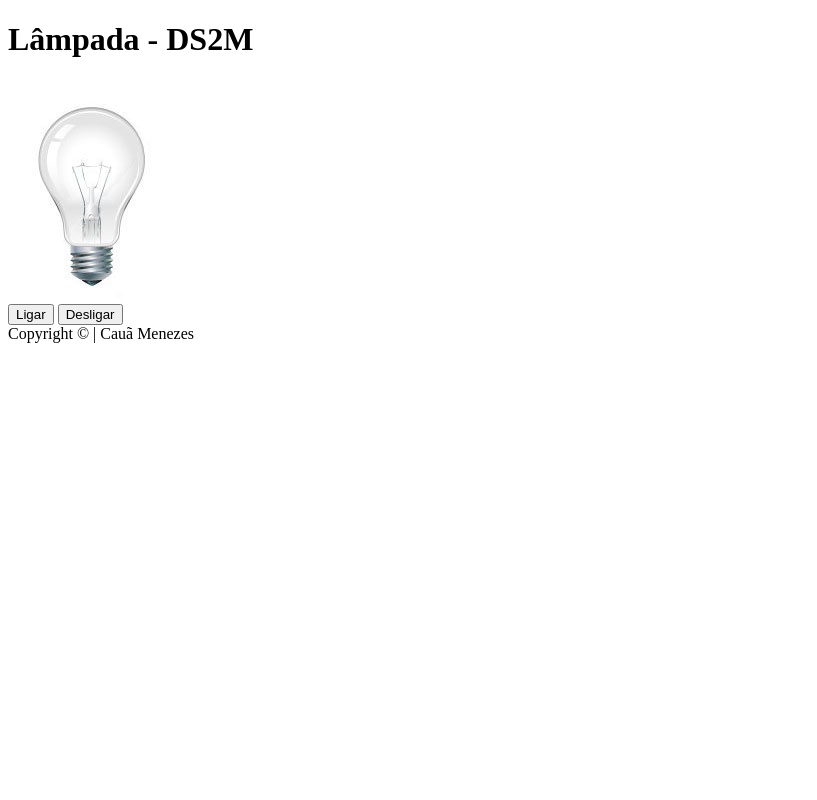
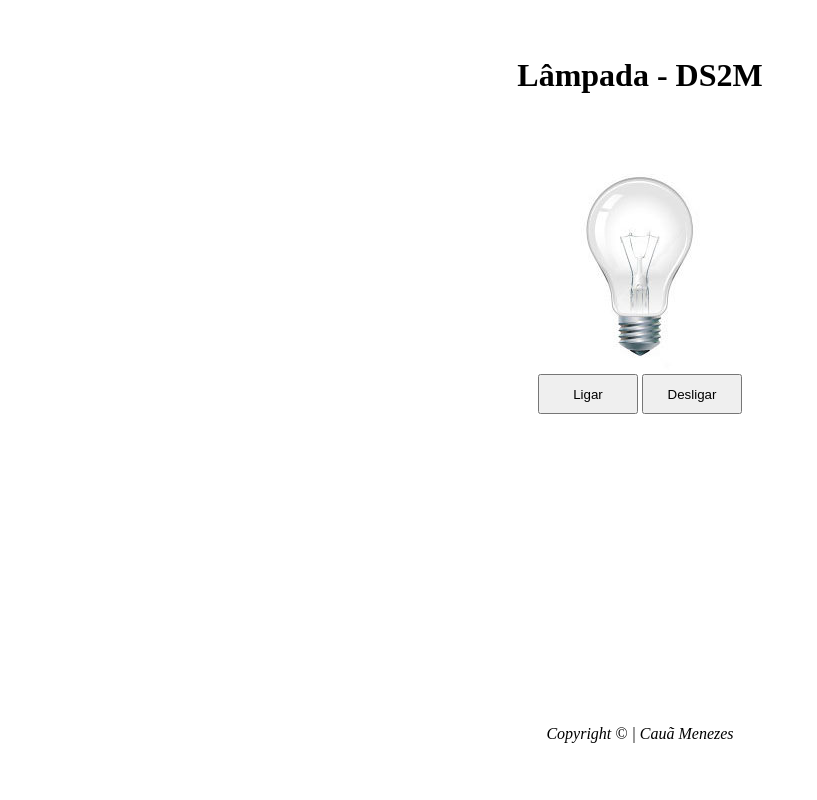
Before and after one commit to cauamenezes/lampada-ds2m-a, a plain HTML site: page index.html in a window 1280 px wide. Shown: the whole page, without its empty margins (0-817 px from the left). Drawn offline with Linux system fonts and the light colour scheme.

Commit message:
css completo

```diff
--- a/index.html
+++ b/index.html
@@ -4,6 +4,7 @@
     <meta charset="UTF-8" />
     <meta http-equiv="X-UA-Compatible" content="IE=edge" />
     <meta name="viewport" content="width=device-width, initial-scale=1.0" />
+    <link rel="stylesheet" href="style.css" />
     <title>Lâmpada</title>
   </head>
   <body>
@@ -15,12 +16,12 @@
         <img src="img/desligada.jpg" alt="lampada" id="lampada" />
       </div>
       <div class="botao-container">
-          <button id="ligar">Ligar</button>
-          <button id="desligar">Desligar</button>
+        <button id="ligar">Ligar</button>
+        <button id="desligar">Desligar</button>
       </div>
     </main>
     <footer>
-        <span>Copyright  &copy; | Cauã Menezes</span>
+      <span>Copyright &copy; | Cauã Menezes</span>
     </footer>
   </body>
 </html>
--- /dev/null
+++ b/style.css
@@ -0,0 +1,42 @@
+* {
+  margin: 0;
+  padding: 0;
+  box-sizing: border-box;
+}
+
+body {
+  width: 100vw;
+  height: 100vh;
+  display: flex;
+  justify-content: center;
+  align-items: center;
+  flex-direction: column;
+}
+
+header {
+  height: 150px;
+  display: flex;
+  align-items: center;
+  justify-content: center;
+}
+
+main {
+  flex-grow: 1;
+  display: flex;
+  flex-direction: column;
+  justify-content: flex-start;
+  align-items: center;
+}
+
+footer {
+  height: 75px;
+  align-items: flex-start;
+  justify-content: center;
+  font-style: italic;
+}
+
+button {
+  width: 100px;
+  height: 40px;
+  cursor: pointer;
+}
```
